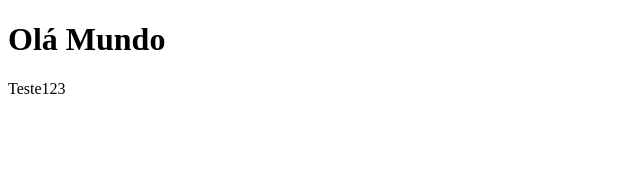
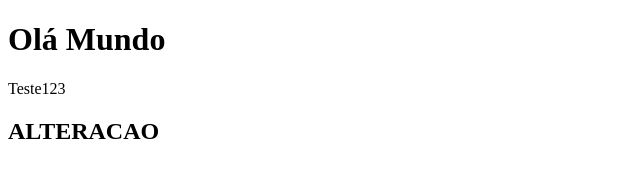
Before and after one commit to JoaoLantyer/curso_git_1, a plain HTML site: page index.html in a window 1280 px wide. Shown: the whole page, without its empty margins (0-640 px from the left). Drawn offline with Linux system fonts and the light colour scheme.

Commit message:
Enviando alt

```diff
--- a/index.html
+++ b/index.html
@@ -9,5 +9,6 @@
 <body>
     <h1>Olá Mundo</h1>
     <p>Teste123</p>
+    <h2>ALTERACAO</h2>
 </body>
 </html>
```
